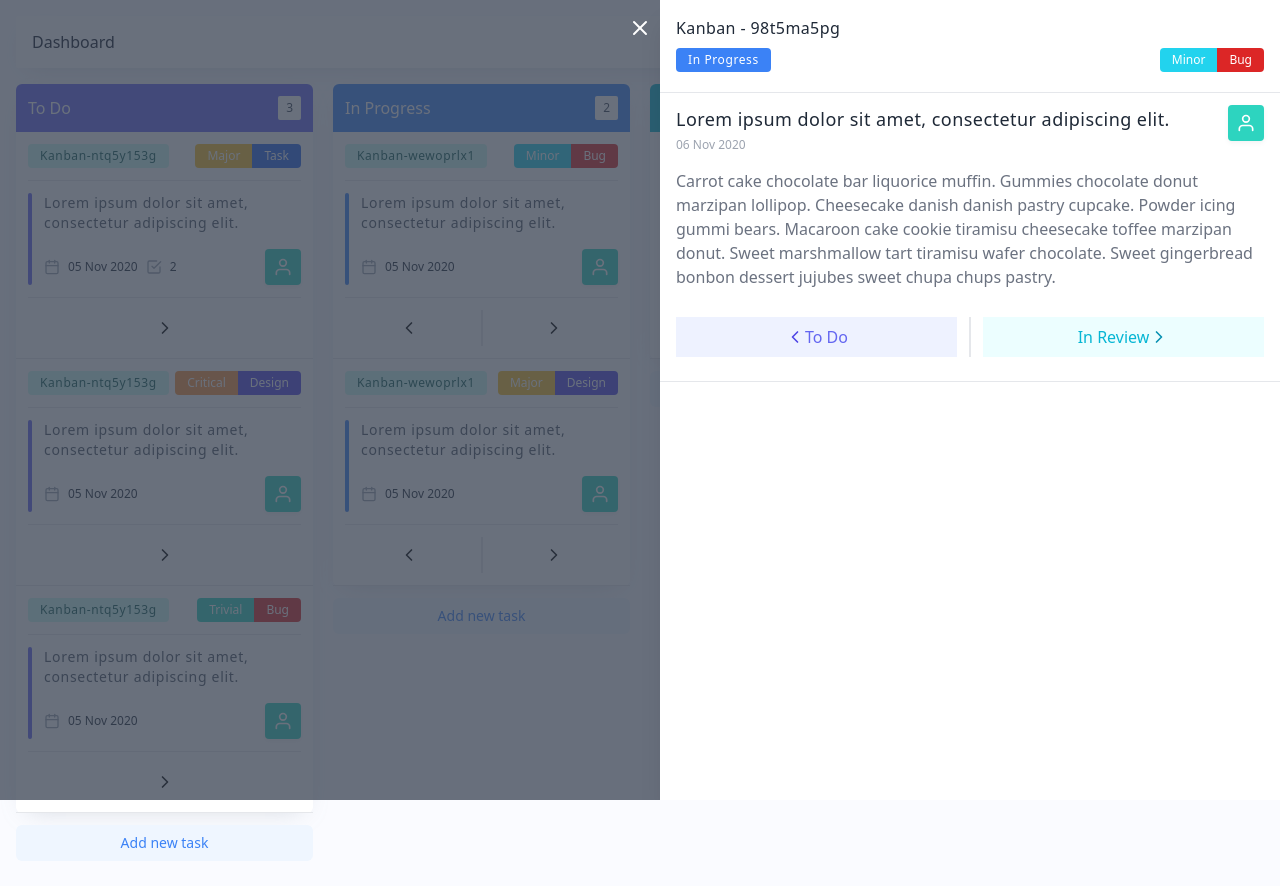
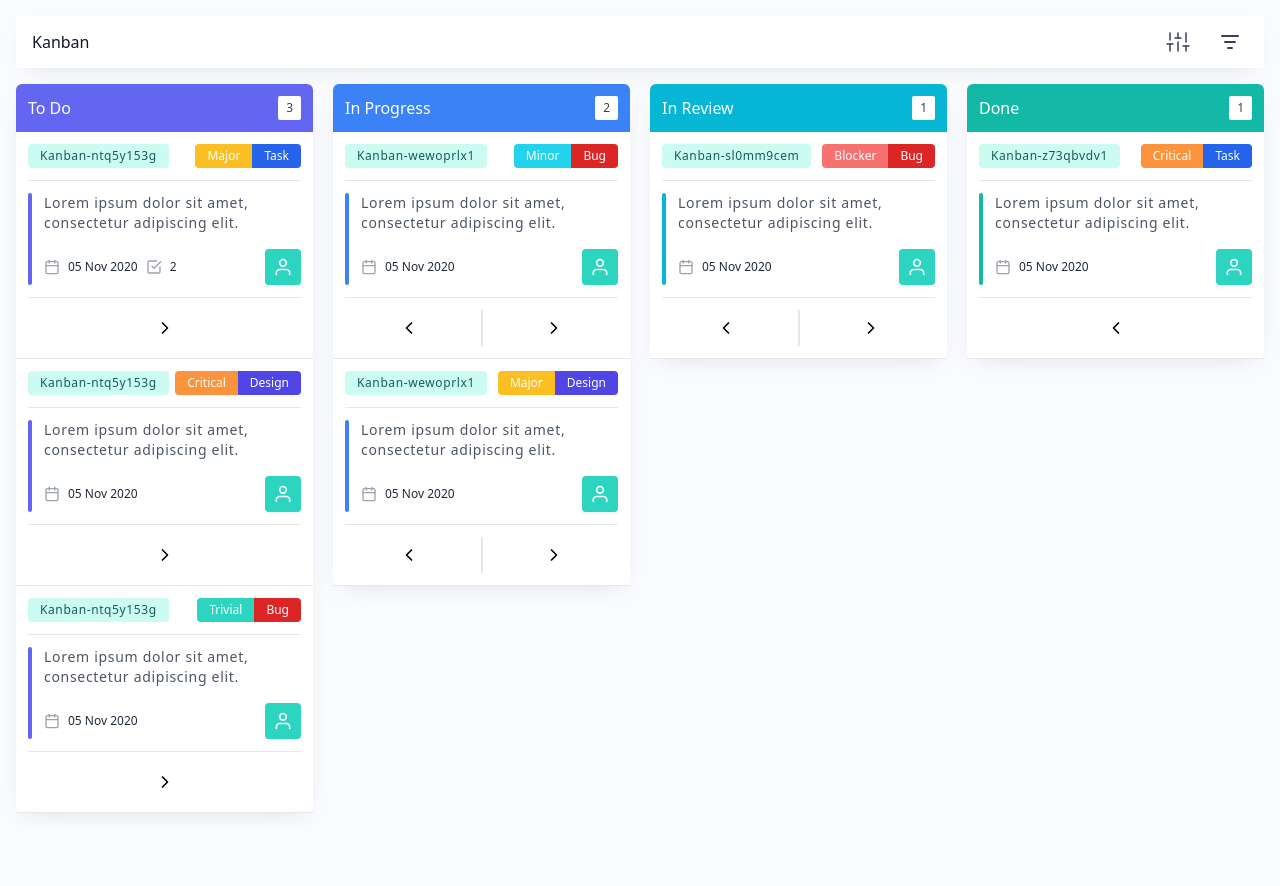
Before and after one commit to stephanrusu/learn-vue-ts, a Vue app: page /kanban in a window 1280 px wide. Shown: the top 886 px of the page. After the commit the page ends 829 px from the top, so only its background shows below. Built offline with nearby package versions, Linux system fonts and the light colour scheme.

Commit message:
Minor updates

```diff
--- a/src/components/KanbanPage.vue
+++ b/src/components/KanbanPage.vue
@@ -4,19 +4,19 @@
     <!-- <modal-container>
       <dummy-card />
     </modal-container> -->
-    <slider-overlay />
+    <!-- <slider-overlay /> -->
   </div>
 </template>
 
 <script>
 import KanbanBoards from "./kanban/KanbanBoards.vue";
-import SliderOverlay from "./SliderOverlay.vue";
+// import SliderOverlay from "./SliderOverlay.vue";
 // import DummyCard from "./DummyCard.vue";
 // import ModalContainer from "./kanban/ModalContainer.vue";
 
 export default {
   name: "KanbanPage",
-  components: { KanbanBoards, SliderOverlay },
+  components: { KanbanBoards },
 };
 </script>
 
--- a/src/components/kanban/KanbanColumn.vue
+++ b/src/components/kanban/KanbanColumn.vue
@@ -15,14 +15,6 @@
         </template>
       </main>
     </div>
-    <footer v-if="boardColumn.allowNew" class="py-3 w-full">
-      <button
-        type="button"
-        class="bg-blue-50 text-blue-500 hover:bg-blue-100 px-3 py-2 rounded-md text-sm font-medium w-full"
-      >
-        Add new task
-      </button>
-    </footer>
   </div>
 </template>
 
--- a/src/components/kanban/KanbanHeader.vue
+++ b/src/components/kanban/KanbanHeader.vue
@@ -2,7 +2,7 @@
   <div class="mb-4">
     <div class="mt-4 shadow-card bg-white px-4 py-2 flex items-center justify-between rounded-sm">
       <router-link :to="{ name: 'kanban' }" class="py-2">
-        <h1 class="text-md font-medium leading-tight text-gray-900">Dashboard</h1>
+        <h1 class="text-md font-medium leading-tight text-gray-900">{{ projectTitle }}</h1>
       </router-link>
       <div v-if="hideActions" class="space-x-4">
         <button type="button" class="bg-white hover:bg-gray-100 p-1.5" @click="isModalOpen = true">
@@ -70,6 +70,11 @@ export default {
       hideActions: false,
     };
   },
+  computed: {
+    projectTitle() {
+      return this.$store.getters.listProject.title;
+    },
+  },
   watch: {
     $route: {
       immediate: true,
--- a/src/constants/enums.js
+++ b/src/constants/enums.js
@@ -89,4 +89,12 @@ export const KanbanTypeFilter = {
       active: "bg-indigo-700",
     },
   },
+  feature: {
+    text: "Feature",
+    key: "feature",
+    background: {
+      color: "bg-green-600",
+      active: "bg-green-700",
+    },
+  },
 };
--- a/src/constants/initialKanban.js
+++ b/src/constants/initialKanban.js
@@ -10,7 +10,6 @@ const initialKanban = {
       uid: "ntq5y153g",
       date: 1604613600000,
       board: Boards.toDo,
-      allowNew: true,
       tasks: {
         "8lvzs23uf": {
           uid: "8lvzs23uf",
@@ -62,7 +61,6 @@ const initialKanban = {
       uid: "wewoprlx1",
       date: 1604613600000,
       board: Boards.inProgress,
-      allowNew: true,
       tasks: {
         "98t5ma5pg": {
           uid: "98t5ma5pg",
@@ -92,7 +90,6 @@ const initialKanban = {
       uid: "sl0mm9cem",
       date: 1604613600000,
       board: Boards.inReview,
-      allowNew: true,
       tasks: {
         otvgpj19o: {
           uid: "otvgpj19o",
--- a/src/router/index.js
+++ b/src/router/index.js
@@ -3,7 +3,6 @@ import VueRouter from "vue-router";
 import Kanban from "@/views/Kanban.vue";
 import KanbanTaskDisplay from "@/components/kanban/task/KanbanTaskDisplay.vue";
 import KanbanPage from "@/components/KanbanPage.vue";
-import Home from "@/views/Home.vue";
 
 Vue.use(VueRouter);
 
@@ -11,7 +10,7 @@ const routes = [
   {
     path: "/",
     name: "home",
-    component: Home,
+    redirect: "/kanban",
   },
   {
     path: "/kanban",
```
